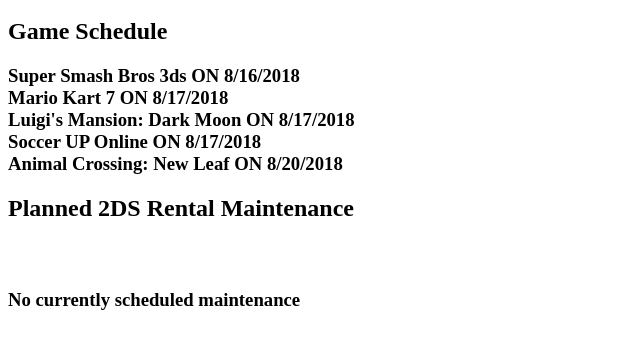
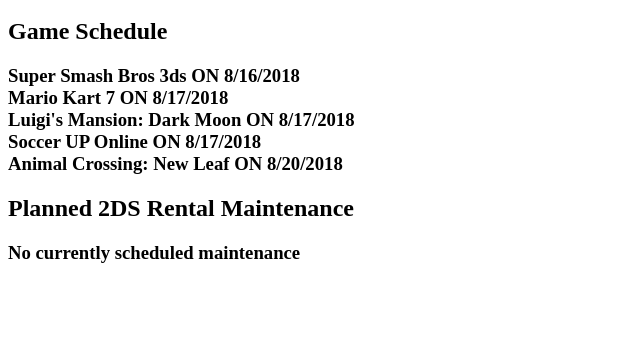
Before and after one commit to inkmastergaming/2DS-Rental-Data, a plain HTML site: page index.html in a window 1280 px wide. Shown: the part 48-396 px from the top of the page, without its empty margins (0-640 px from the left). Drawn offline with Linux system fonts and the light colour scheme.

Commit message:
Update index.html

```diff
--- a/index.html
+++ b/index.html
@@ -6,5 +6,5 @@
     Soccer UP Online ON 8/17/2018<br>
     Animal Crossing: New Leaf ON 8/20/2018<br>
       <p><h3>
-      <h2>Planned 2DS Rental Maintenance<h2><br>
+      <h2>Planned 2DS Rental Maintenance<h2>
         <h3>No currently scheduled maintenance<h3>
```
